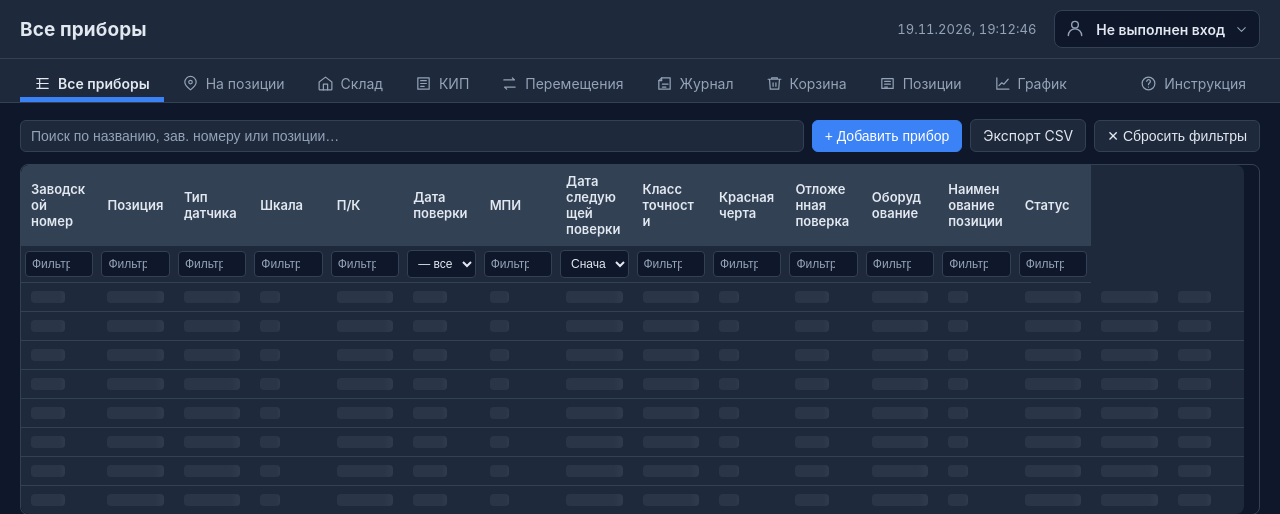
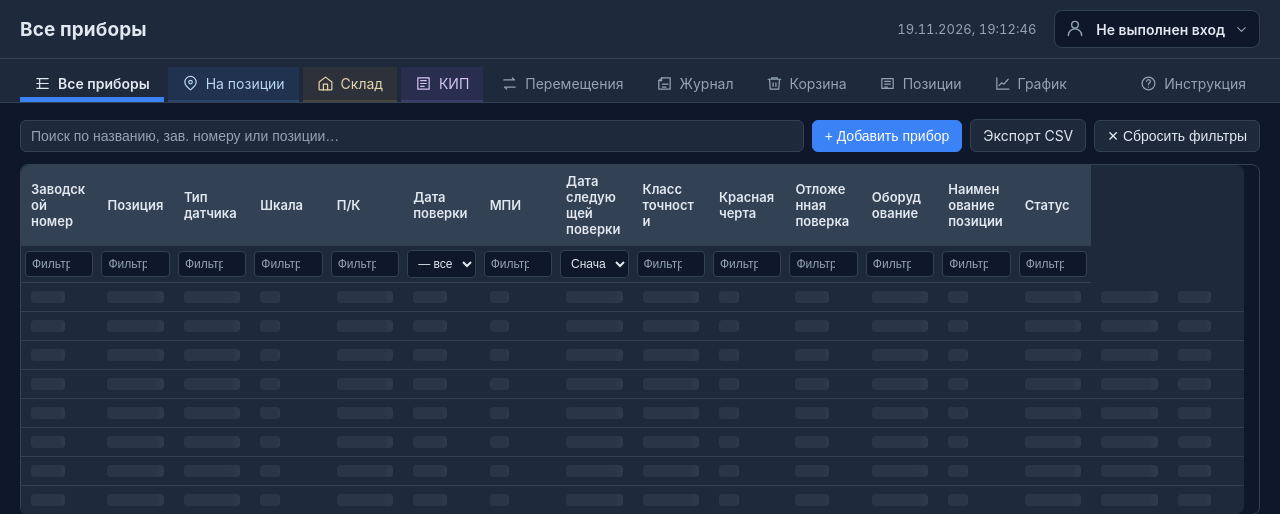
Before and after one commit to SarinViktor8755/kipDB, a web app: page / in a window 1280 px wide. Shown: the top 514 px of the page. Run offline with its HTML, style and script files only (its server is not run), Linux system fonts and the light colour scheme; data that the repository does not hold is empty.

Commit message:
Развести оттенки вкладок складского учёта

```diff
--- a/src/main/resources/public/style.css
+++ b/src/main/resources/public/style.css
@@ -893,13 +893,6 @@ button[data-busy="1"] .btn-spinner {
 #referencePositionPager { align-items:center; }
 
 
-/* Разделы складского учёта визуально различаются по назначению. */
-.tabs .tab[data-tab="positions"] { color:#166534; background:#e8f5ec; border-color:#b7dfc3; }
-.tabs .tab[data-tab="positions"].active { color:#fff; background:#23834a; border-color:#23834a; }
-.tabs .tab[data-tab="warehouse"] { color:#92400e; background:#fff4df; border-color:#f2d39a; }
-.tabs .tab[data-tab="warehouse"].active { color:#fff; background:#b7791f; border-color:#b7791f; }
-.tabs .tab[data-tab="kip"] { color:#5b21b6; background:#f1eafe; border-color:#d7c4fa; }
-.tabs .tab[data-tab="kip"].active { color:#fff; background:#7040b5; border-color:#7040b5; }
 .danger-link { color:#b42318 !important; }
 
 .workflow-action-writeoff { background:#b42318 !important; border-color:#b42318 !important; color:#fff !important; }
@@ -1001,3 +994,50 @@ body.read-only #copyDeviceBtn { display: none !important; }
  .current-user { max-width:115px; overflow:hidden; text-overflow:ellipsis; }
  .user-menu-panel { right:0; }
 }
+
+
+/* Три рабочих раздела имеют разные, но сдержанные оттенки.
+   Цвет не зависит от того, какая вкладка сейчас активна. */
+.tabs .tab[data-tab="positions"] {
+    color: #b8d8f5;
+    background: rgba(59, 130, 246, .10);
+    border-color: rgba(96, 165, 250, .16);
+}
+.tabs .tab[data-tab="positions"]:hover,
+.tabs .tab[data-tab="positions"].active {
+    color: #e5f1ff;
+    background: rgba(59, 130, 246, .20);
+    border-color: rgba(96, 165, 250, .42);
+    box-shadow: inset 0 -3px 0 #60a5fa;
+}
+.tabs .tab[data-tab="warehouse"] {
+    color: #e7d4ad;
+    background: rgba(180, 130, 55, .10);
+    border-color: rgba(214, 165, 90, .16);
+}
+.tabs .tab[data-tab="warehouse"]:hover,
+.tabs .tab[data-tab="warehouse"].active {
+    color: #fff0cf;
+    background: rgba(180, 130, 55, .20);
+    border-color: rgba(214, 165, 90, .42);
+    box-shadow: inset 0 -3px 0 #d6a55a;
+}
+.tabs .tab[data-tab="kip"] {
+    color: #d5c2f5;
+    background: rgba(139, 92, 246, .10);
+    border-color: rgba(167, 139, 250, .16);
+}
+.tabs .tab[data-tab="kip"]:hover,
+.tabs .tab[data-tab="kip"].active {
+    color: #f0e8ff;
+    background: rgba(139, 92, 246, .20);
+    border-color: rgba(167, 139, 250, .42);
+    box-shadow: inset 0 -3px 0 #a78bfa;
+}
+
+/* Строки приборов не подсвечиваются зелёным после перемещения. */
+.workflow-recently-moved td {
+    background: transparent !important;
+    box-shadow: none !important;
+}
+.workflow-recently-moved td:first-child { border-left: 0; }
```
